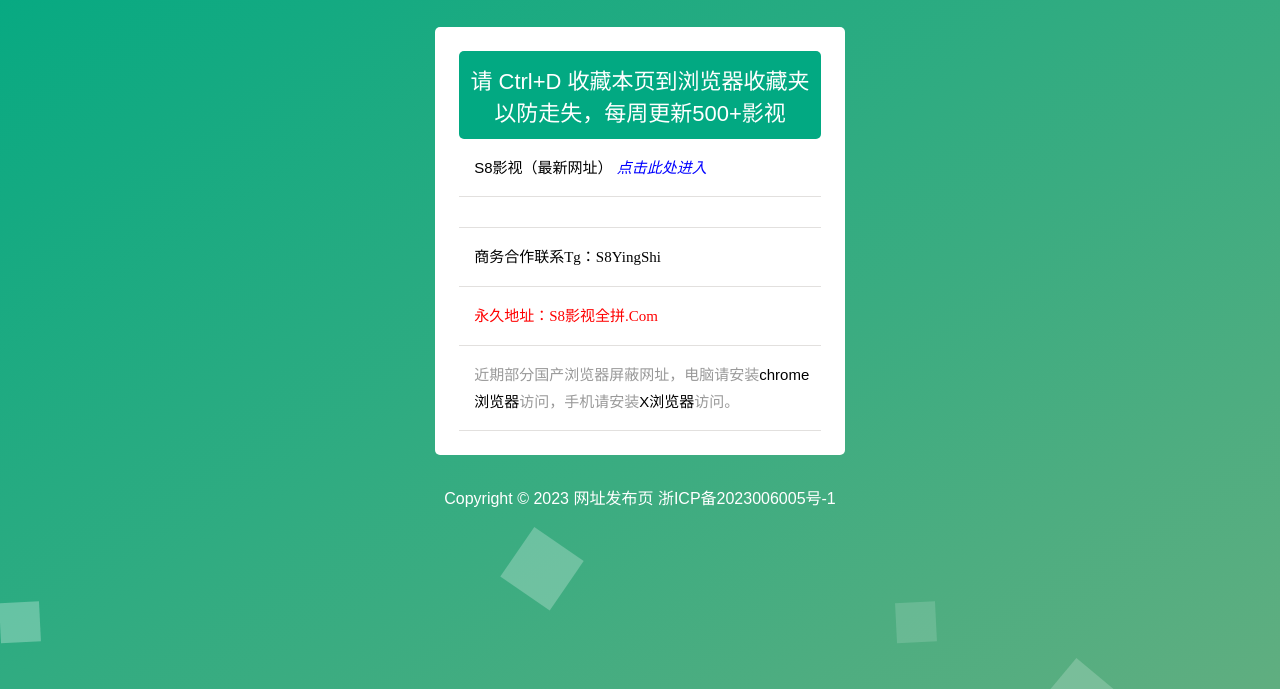
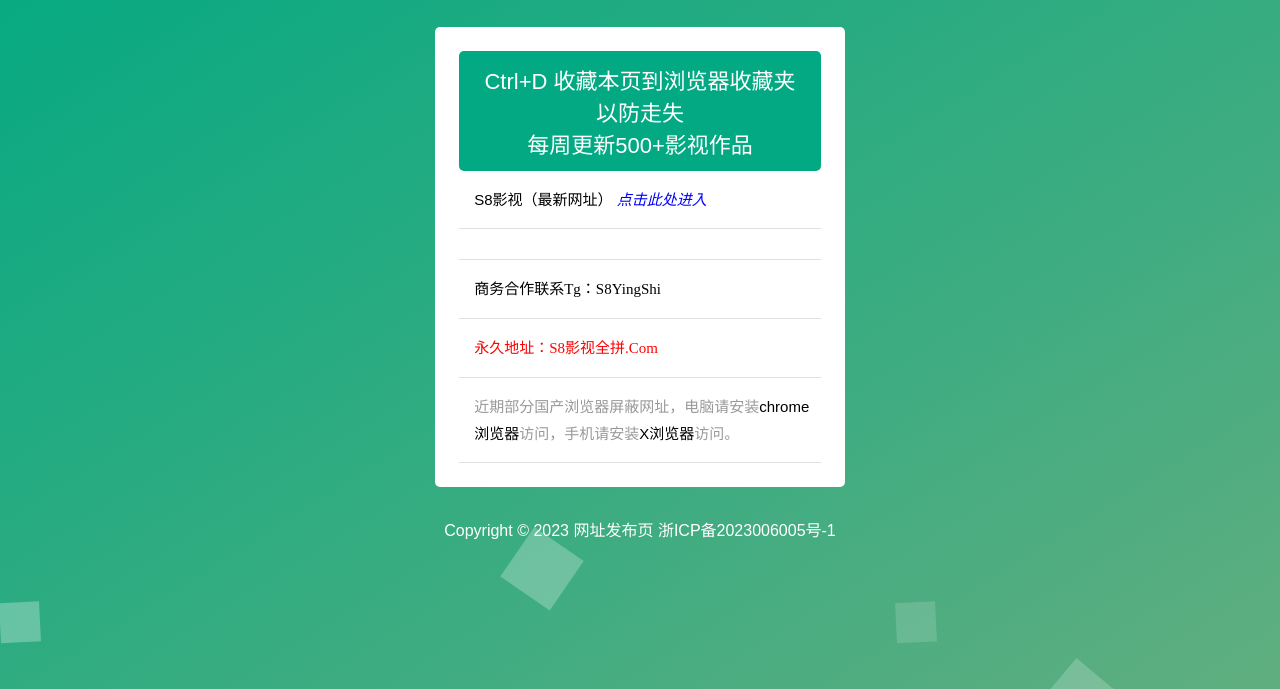
Before and after one commit to S8yingshi/S8-, a plain HTML site: page index.html in a window 1280 px wide. Shown: the part 111-800 px from the top of the page. Drawn offline with Linux system fonts and the light colour scheme; a script that the page names is missing.

Commit message:
index.html

```diff
--- a/index.html
+++ b/index.html
@@ -28,7 +28,9 @@
 				<h1>S8影视永久地址发布页</h1>
 				<div class="content">
 					<div class="content-top">
-							<h2>请 Ctrl+D 收藏本页到浏览器收藏夹 以防走失，每周更新500+影视</h2>
+							<h2>Ctrl+D 收藏本页到浏览器收藏夹  <br>
+								以防走失 <br>
+								每周更新500+影视作品</h2>
 							<ul>
 															<li>
 									S8影视（最新网址）									<i>
```
